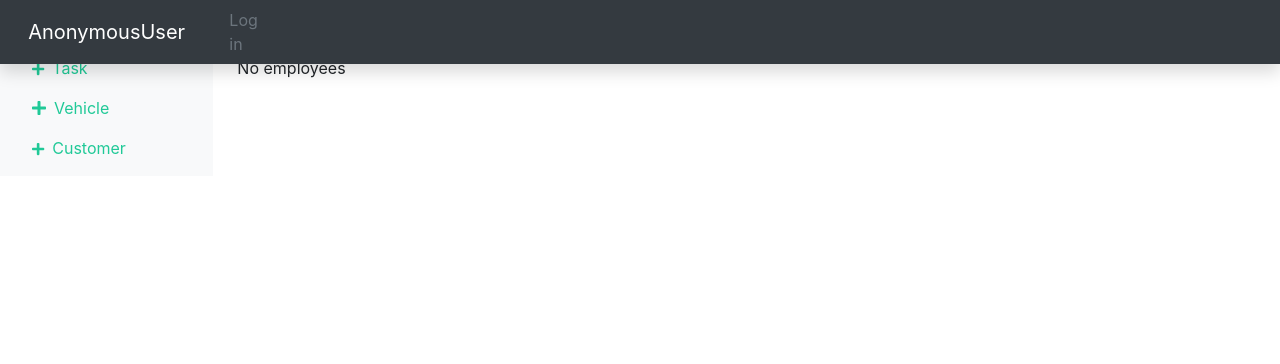
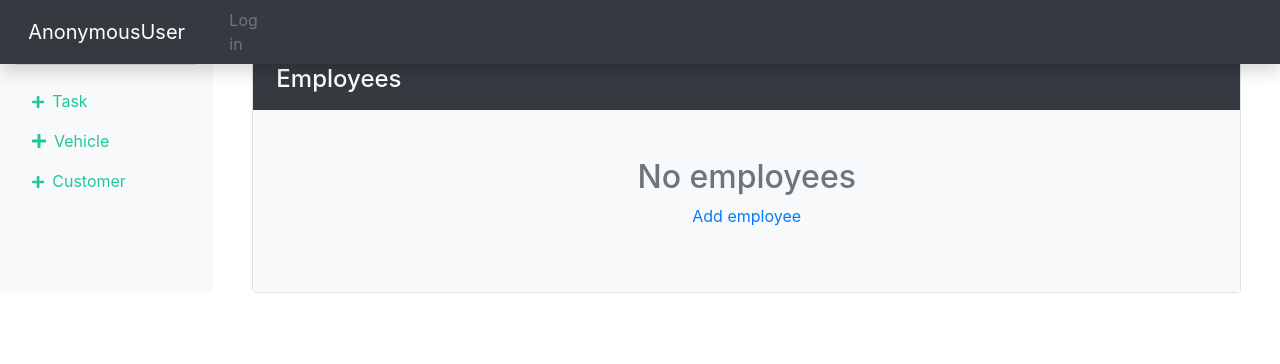
Before and after one commit to grinyahoo/wm-django, a Django app: template workshop/templates/workshop/employeeList.html in a window 1280 px wide. Shown: the top 364 px of the page. Run offline with Django 3.2, Linux system fonts and the light colour scheme; the template is opened without the code that fills it, so the values that code supplies are empty; some libraries are stand-ins or nearby versions.

Commit message:
Employees card base markup

```diff
--- a/workshop/templates/workshop/base.html
+++ b/workshop/templates/workshop/base.html
@@ -133,20 +133,9 @@
                     <span class="d-none d-md-inline ml-1">Employees</span>
                   </a>
                 </li>
-
-                <li class="nav-item ml-auto dropdown" data="profile">
-                  <a class="nav-link dropdown-toggle" href="#" id="navbarDropdown" role="button" data-toggle="dropdown" aria-hasopoup="true" aria-expanded="false">
-                    <i class="fas fa-user d-inline d-md-none d-lg-inline"></i>
-                    <span class="d-none d-md-inline ml-1">Profile</span>
-                  </a>
-                  <div class="dropdown-menu" aria-labelledby="navbarDropdown">
-                    <a class="dropdown-item" href="#">Settings</a>
-                    <div class="dropdown-divider"></div>
-                    <a class="dropdown-item" href="{% url 'workshop:logout' %}">Sign out</a>
-                  </div>
-                </li>
                 {% endif %}
               </ul>
+              <hr />
               <ul class="nav flex-column">
                 <li class="nav-item">
                   <a class="nav-link add-task" href="#"><i class="fas fa-plus fa-sm"></i><span class="ml-2">Task</span></a>
--- a/workshop/templates/workshop/employeeList.html
+++ b/workshop/templates/workshop/employeeList.html
@@ -1,10 +1,30 @@
 {% extends 'workshop/base.html' %}
 {% block content %}
+  <div class="container h-100">
+    <div class="row">
+      <div class="col">
+        <div class="container border rounded">
+          <div class="row bg-dark text-white p-2">
+            <div class="col">
+                <h4>Employees</h4>
+            </div>
+          </div>
+          <div class="row">
             {% if employees %}
+            <div class="col">
               {% for employee in employees %}
               <p><a href="{% url 'workshop:employeeDetail' employee.id %}">{{ employee }}</a></p>
               {% endfor %}
+            </div>
             {% else %}
-      <p>No employees</p>
+            <div class="col text-center bg-light text-secondary p-5">
+              <h2>No employees</h2>
+              <p><a href="/">Add employee</a></p>
+            </div>
             {% endif %}
+          </div>
+        </div>
+      </div>
+    </div>
+  </div>
 {% endblock %}
```
Lines whose indentation alone changed are shown as unchanged.
